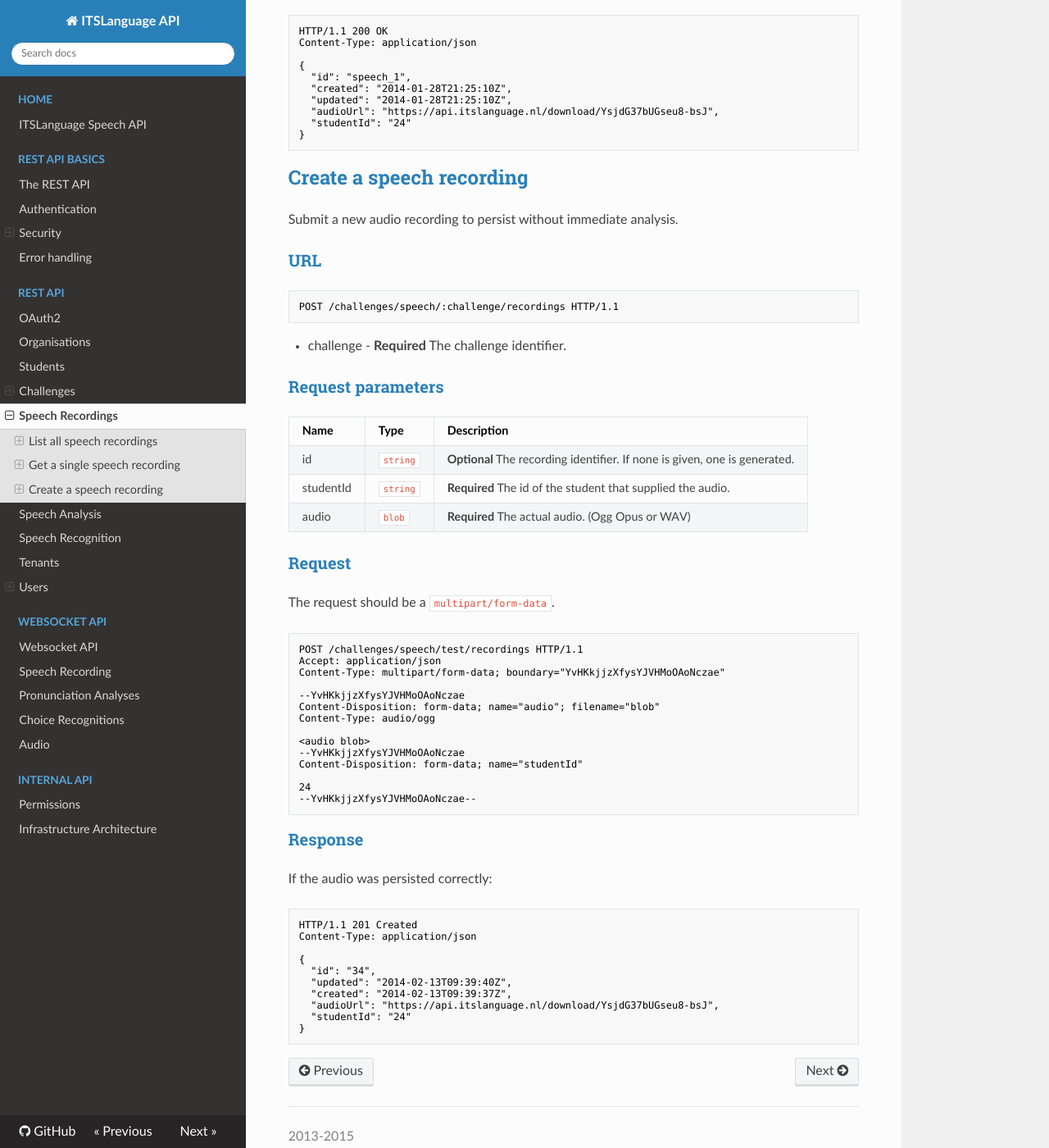
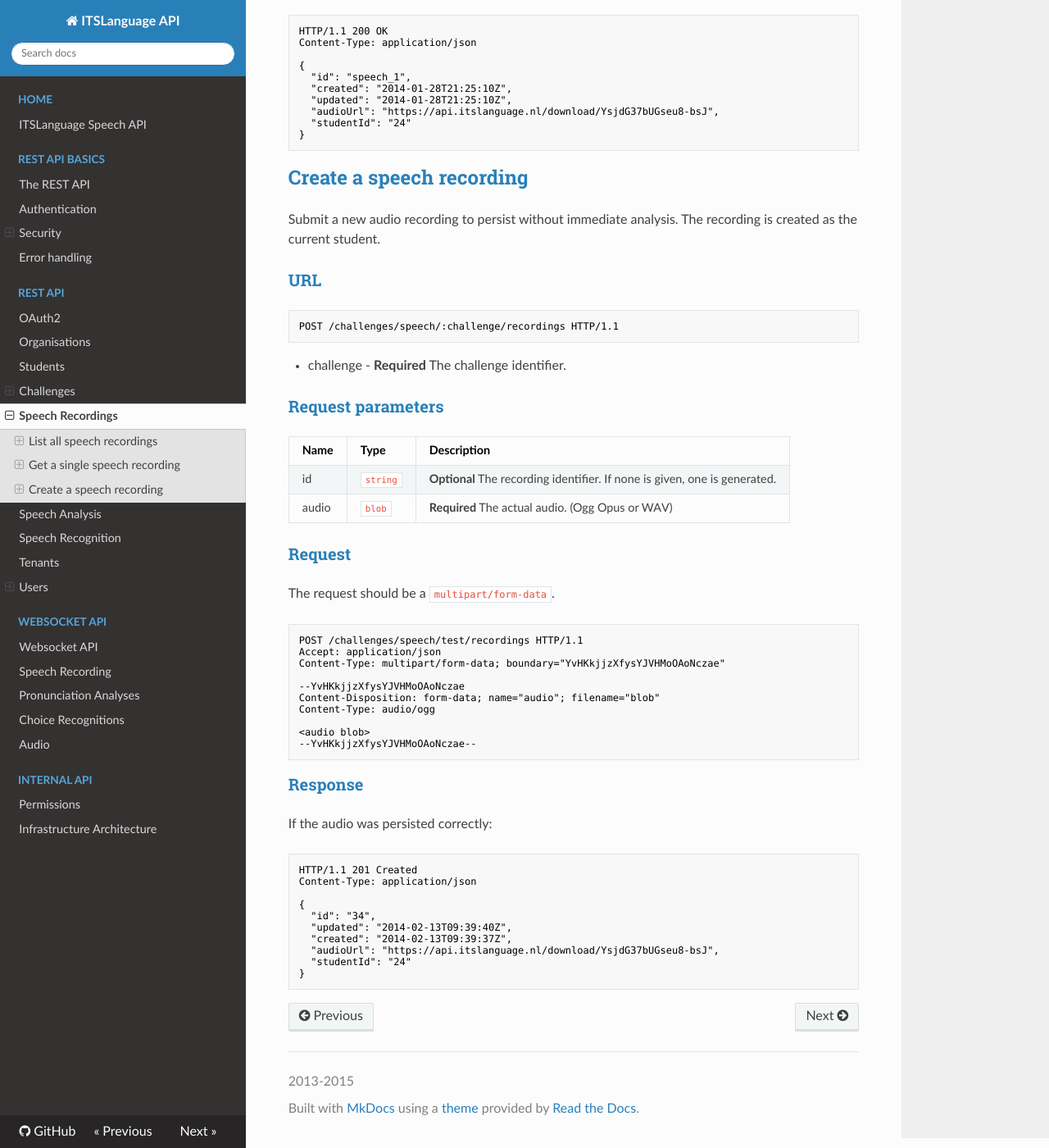
Before and after one commit to joggienl/itslanguage-docs, an MkDocs documentation site: the page built from docs/api/recordings.md, in a window 1280 px wide and 1400 px high, scrolled down 1449 px. Shown: the whole window at 82% size. Built offline with MkDocs 1.6.1, drawn with Linux system fonts in a browser that asks for light colours; nearby versions of some CDN libraries; old or Windows-style settings are respelled for this version of MkDocs.

Commit message:
docs(recordings): remove student id as a param
Remove student id as a request parameter since the recording is
created as the current authenticated student.

````diff
--- a/docs/api/recordings.md
+++ b/docs/api/recordings.md
@@ -88,6 +88,7 @@
 ## Create a speech recording
 
 Submit a new audio recording to persist without immediate analysis.
+The recording is created as the current student.
 
 ### URL
 
@@ -102,7 +103,6 @@
 Name      | Type     | Description
 ----------|----------|------------
 id        | `string` | **Optional** The recording identifier. If none is given, one is generated.
-studentId | `string` | **Required** The id of the student that supplied the audio.
 audio     | `blob`   | **Required** The actual audio. (Ogg Opus or WAV)
 
 ### Request
@@ -119,10 +119,6 @@
 Content-Type: audio/ogg
 
 <audio blob>
---YvHKkjjzXfysYJVHMoOAoNczae
-Content-Disposition: form-data; name="studentId"
-
-24
 --YvHKkjjzXfysYJVHMoOAoNczae--
 ```
 
````
